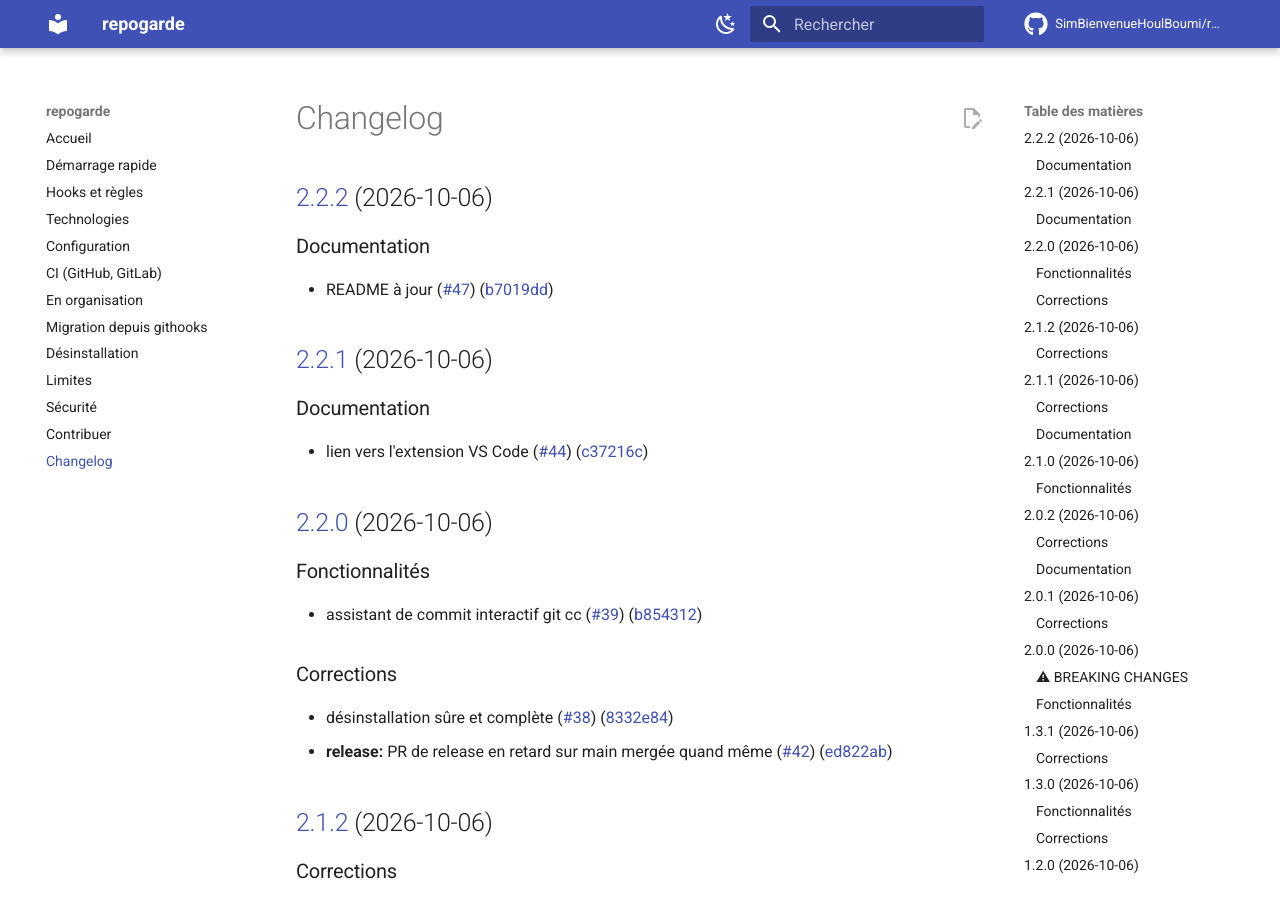
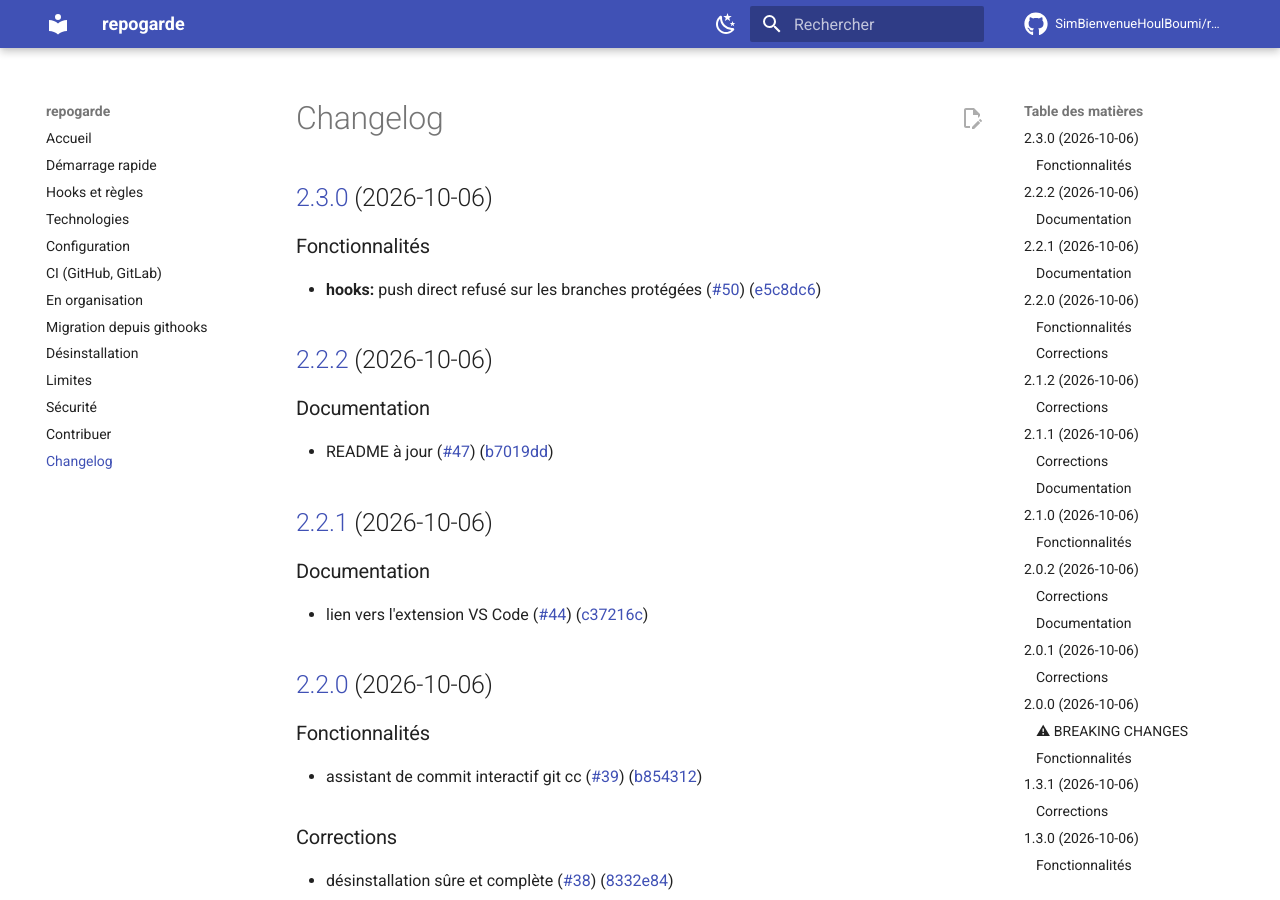
Before and after one commit to SimBienvenueHoulBoumi/githooks, an MkDocs documentation site: the page built from docs/changelog.md, in a window 1280 px wide and 900 px high. Built offline with MkDocs 1.6.1 and Material for MkDocs 9.7.7, drawn with Linux system fonts in a browser that asks for light colours; comment, search, counter and statistics services are not loaded.

```diff
--- a/CHANGELOG.md
+++ b/CHANGELOG.md
@@ -1,4 +1,11 @@
 # Changelog
+
+## [2.3.0](https://github.com/SimBienvenueHoulBoumi/repogarde/compare/v2.2.2...v2.3.0) (2026-10-06)
+
+
+### Fonctionnalités
+
+* **hooks:** push direct refusé sur les branches protégées ([#50](https://github.com/SimBienvenueHoulBoumi/repogarde/issues/50)) ([e5c8dc6](https://github.com/SimBienvenueHoulBoumi/repogarde/commit/e5c8dc60448b0a76e64008f06c80315740c1ddcd))
 
 ## [2.2.2](https://github.com/SimBienvenueHoulBoumi/repogarde/compare/v2.2.1...v2.2.2) (2026-10-06)
 
```
Also changed, not shown: README.md (+1 -1 lines), docs/ci.md (+1 -1 lines), docs/index.md (+1 -1 lines), .release-please-manifest.json, 3 other files.
